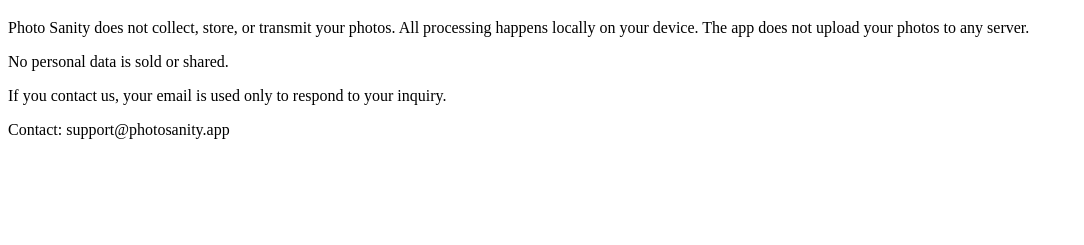
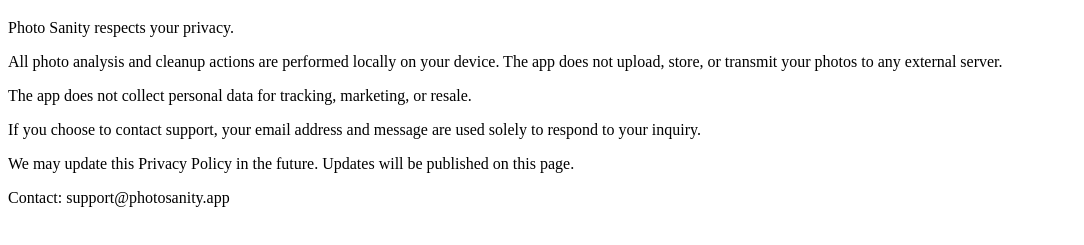
Before and after one commit to artdolia/photosanity-site, a plain HTML site: page privacy.html in a window 1280 px wide. Shown: the part 61-306 px from the top of the page, without its empty margins (0-1084 px from the left). Drawn offline with Linux system fonts and the light colour scheme.

Commit message:
Update privacy.html

```diff
--- a/privacy.html
+++ b/privacy.html
@@ -1 +1 @@
-<!DOCTYPE html><html><head><meta charset="utf-8"><title>Privacy Policy – Photo Sanity</title></head><body><h1>Privacy Policy</h1><p>Photo Sanity does not collect, store, or transmit your photos. All processing happens locally on your device. The app does not upload your photos to any server.</p><p>No personal data is sold or shared.</p><p>If you contact us, your email is used only to respond to your inquiry.</p><p>Contact: support@photosanity.app</p></body></html>
+<!DOCTYPE html><html><head><meta charset="utf-8"><title>Privacy Policy – Photo Sanity</title></head><body><h1>Privacy Policy</h1><p>Photo Sanity respects your privacy.</p><p>All photo analysis and cleanup actions are performed locally on your device. The app does not upload, store, or transmit your photos to any external server.</p><p>The app does not collect personal data for tracking, marketing, or resale.</p><p>If you choose to contact support, your email address and message are used solely to respond to your inquiry.</p><p>We may update this Privacy Policy in the future. Updates will be published on this page.</p><p>Contact: support@photosanity.app</p></body></html>
```
